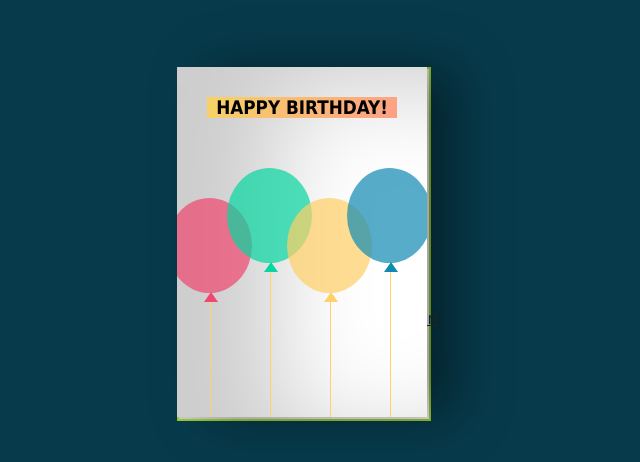
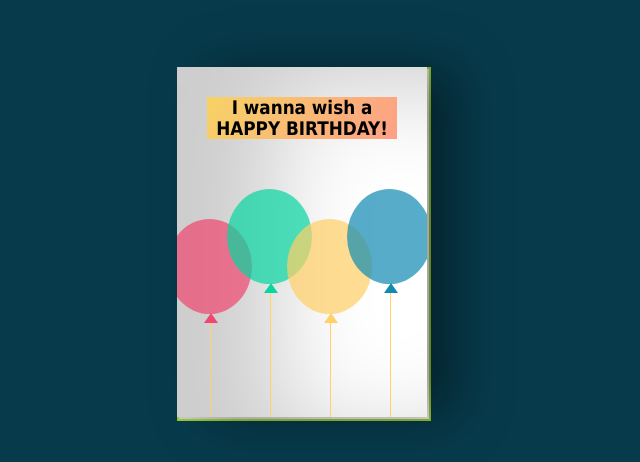
Before and after one commit to Kunalkumar0054/Kunalkumar0054, a plain HTML site: page index.html in a window 1280 px wide. Shown: the part 166-628 px from the top of the page, without its empty margins (338-978 px from the left). Drawn offline with Linux system fonts and the light colour scheme.

Commit message:
Update index.html

```diff
--- a/index.html
+++ b/index.html
@@ -166,7 +166,8 @@ p {
 
 <body>
  <div class="birthdayCard">
-<div class="cardFront"><h3 class="happy">HAPPY BIRTHDAY!</h3>
+<div class="cardFront">
+<h3 class="happy"> I wanna wish a HAPPY BIRTHDAY!</h3>
 <div class="balloons">
   <div class="balloonOne"></div>
   <div class="balloonTwo"></div>
@@ -175,10 +176,10 @@ p {
 </div>
 </div>
 <div class="cardInside">
-    <h3 class="back">HAPPY BIRTHDAY!</h3>
+    <h3 class="back">HAPPY BIRTHDAY NIDHI!</h3>
     <p>Dear best friend,</p>
     <p>Happy birthday!! I hope your day is filled with lots of love and laughter! May all of your birthday wishes come true.</p>
-    <p class="name">Praween</p>
+    <p class="name">Kunal</p>
   </div>
 </div
   <script src="main.js"></script>
```
